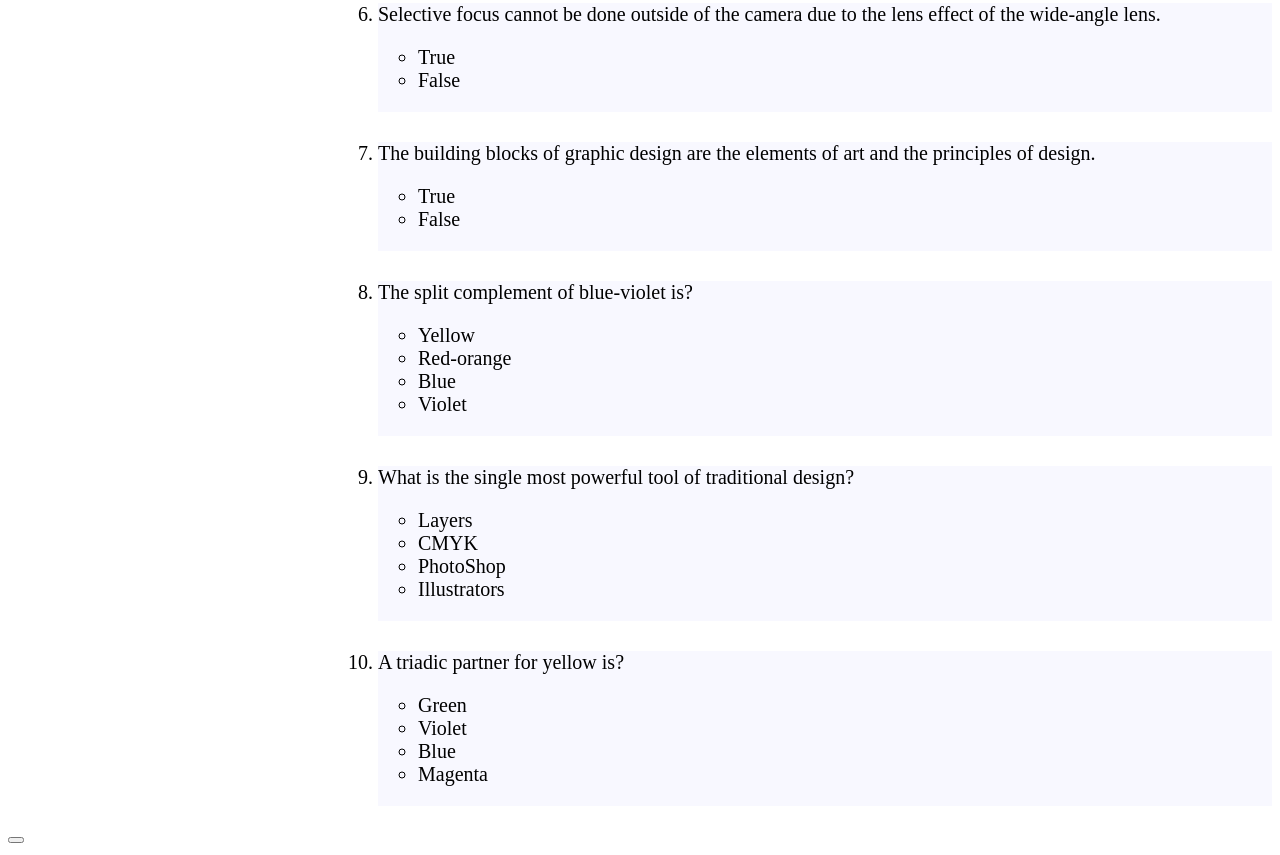
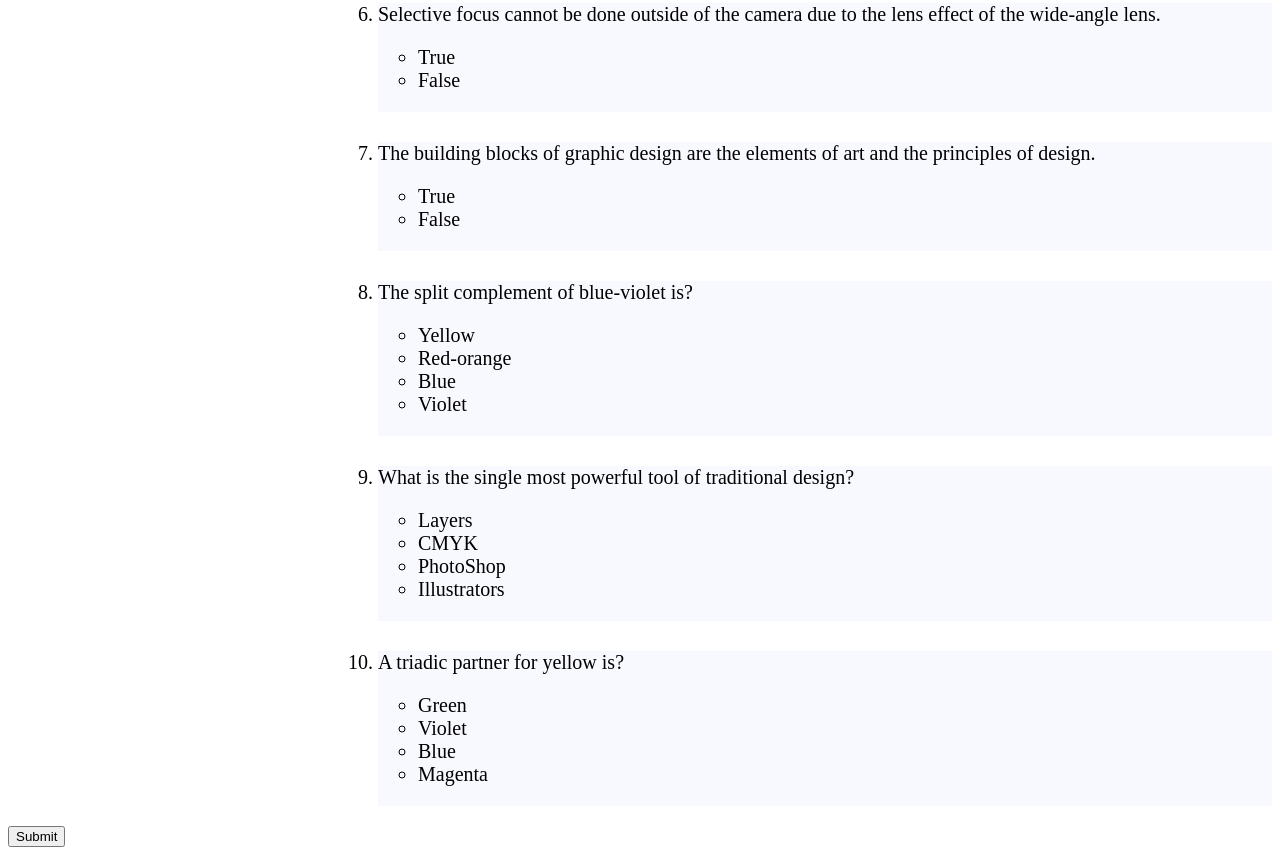
Before and after one commit to Bonyonte/ip_3, a plain HTML site: page index.html in a window 1280 px wide. Shown: the part 1026-1881 px from the top of the page. Drawn offline with Linux system fonts and the light colour scheme.

Commit message:
add a submit button

```diff
--- a/index.html
+++ b/index.html
@@ -128,11 +128,12 @@
                     </li>
                 </div>
             </ol>
-
         </div>
-        <button id="submit"></button>
+    </section1>
+    <section2>
+        <button id="submit">Submit</button>
         <div id="results"></div>
-    </section1>
+    </section2>
     <script src="./Assets/css/js/index.js"></script>
 </body>
 </html>
```
